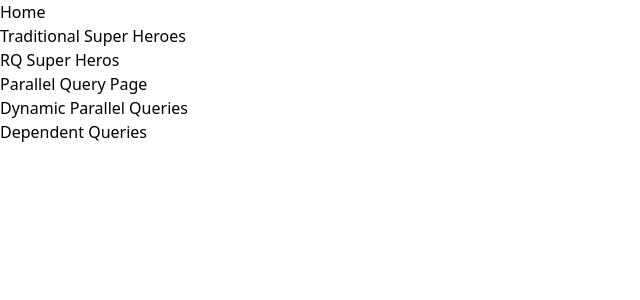
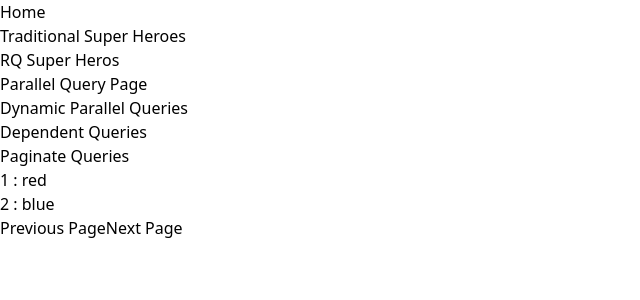
Before and after one commit to sudhir-tiwari2002/react-api-practice, a React (Vite) app: page /paginate-queries in a window 1280 px wide. Shown: the top 300 px of the page, without its empty margins (0-640 px from the left). Built offline with nearby package versions, Linux system fonts and the light colour scheme; data requests are answered from the project's data file.

Commit message:
pagination in react query

```diff
--- a/db.json
+++ b/db.json
@@ -33,5 +33,39 @@
       "id":"SudhirTiwari",
       "courses":["react","vue","angular"]
     }
+  ],
+  "colors":[
+    {
+      "id":1,
+      "color":"red"
+    },
+    {
+      "id":2,
+      "color":"blue"
+    },
+    {
+      "id":3,
+      "color":"green"
+    },
+    {
+      "id":4,
+      "color":"yellow"
+    },
+    {
+      "id":5,
+      "color":"Orange"
+    },
+    {
+      "id":6,
+      "color":"violet"
+    },
+    {
+      "id":7,
+      "color":"skyblue"
+    },
+    {
+      "id":8,
+      "color":"pink"
+    }
   ]
 }
--- a/src/App.jsx
+++ b/src/App.jsx
@@ -14,6 +14,7 @@ import NewSuperhero from './components/newSuperhero';
 import ParallelQuerisPage from './components/ParallelQuerisPage';
 import DynamicParallelQueries from './components/DynamicParallelQueries';
 import DependentQueries from './components/DependentQueries';
+import PaginatedQueries from './components/PaginatedQueries'
 
 const queryClient = new QueryClient()
 
@@ -33,7 +34,7 @@ function App() {
           <Route path="/rq-parallel" element={<ParallelQuerisPage/>} />
           <Route path="/rq-dynamic" element={<DynamicParallelQueries heroIds={[1,3]}/>} />
           <Route path="/dependent-queries" element={<DependentQueries email='skt@gmail.com'/>} />
-
+          <Route path="/paginate-queries" element={<PaginatedQueries/>}/>
         </Routes>
       </BrowserRouter>
       </div>
--- a/src/components/Menu.jsx
+++ b/src/components/Menu.jsx
@@ -11,6 +11,7 @@ function Menu() {
       <li><Link to='/rq-parallel'> Parallel Query Page</Link></li>
       <li><Link to='/rq-dynamic'> Dynamic Parallel Queries</Link></li>
       <li><Link to='/dependent-queries'> Dependent Queries</Link></li>
+      <li><Link to='/paginate-queries'> Paginate Queries</Link></li>
 
 
 
--- /dev/null
+++ b/src/components/PaginatedQueries.jsx
@@ -0,0 +1,48 @@
+import React from 'react'
+import axios from 'axios'
+import {useQuery} from 'react-query'
+import {useState} from 'react'
+
+const fetchColor =(pageNumber)=>{
+    return axios.get(`http://localhost:3000/colors?_limit=2&_page=${pageNumber}`)
+}
+
+const PaginatedQueries = () => {
+    const [pageNumber, setPageNumber] = useState(1)
+
+    const {data, isLoading, isError, error}=useQuery(['color',pageNumber],()=>fetchColor(pageNumber),{
+        keepPreviousData : true
+    })
+
+    if(isLoading){
+        return <h1>Loading ....</h1>
+    }
+
+    if(isError){
+        return <h1>{error.message}</h1>
+    }
+
+  return (
+    <>
+    <div>
+     {
+        data?.data.map((color)=>{
+            return (
+                <div key={color.id}>
+                    {color.id} : {color.color}
+                </div>
+            )
+        })
+     }
+    </div>
+    <div className="flex flex-wrap gap-3">
+        <button onClick={()=>setPageNumber(pageNumber-1)} disabled={pageNumber ===1} className=" bg-red-400 p-2 rounded-lg">Previous Page</button>
+        <button onClick={()=>setPageNumber(pageNumber+1)} className=" bg-green-400 p-2 rounded-lg">Next Page</button>
+
+    </div>
+    </>
+
+  )
+}
+
+export default PaginatedQueries
```
